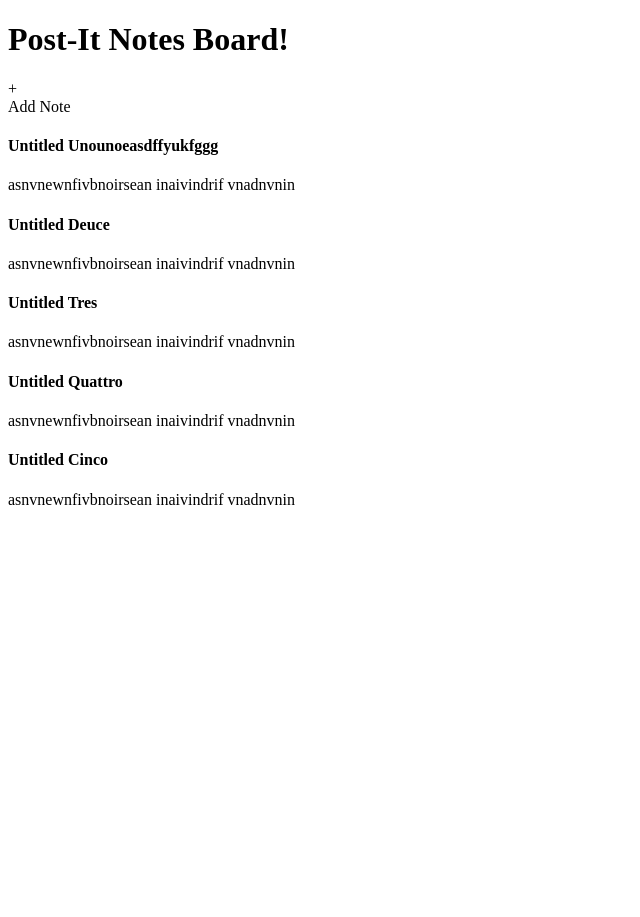
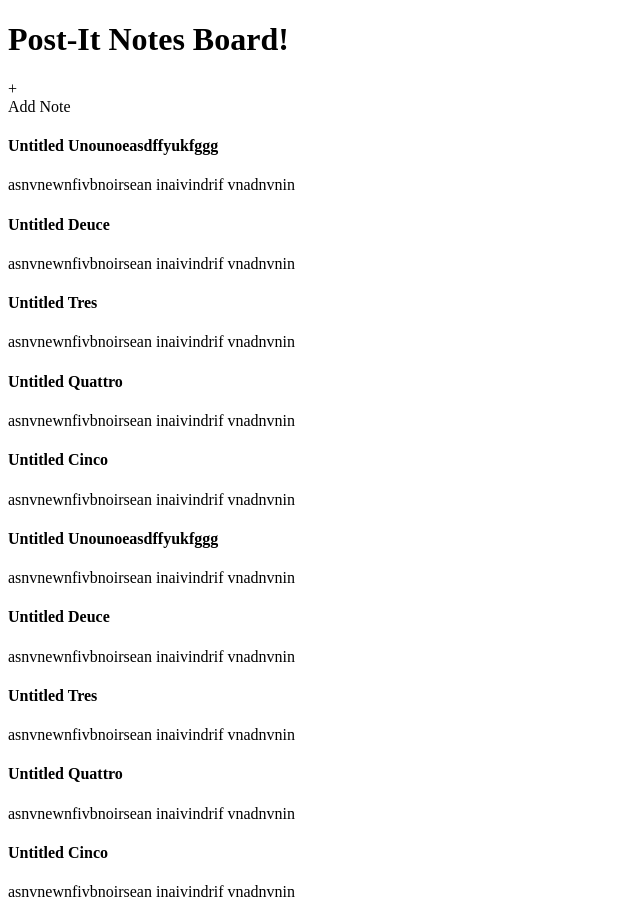
Before and after one commit to chadam189/post-it, a React app: page / in a window 1280 px wide. Shown: the whole page, without its empty margins (0-640 px from the left). Before the commit the page ends 800 px from the top, so only its background shows below. Built offline with nearby package versions, Linux system fonts and the light colour scheme; the HTML template or start-up script is replaced by a standard one.

Commit message:
Refactor header to be static and at top of page at all times

```diff
--- a/client/src/components/board.jsx
+++ b/client/src/components/board.jsx
@@ -6,6 +6,31 @@ class Board extends Component {
 		super(props);
 		this.state = {
 			notes: [
+			  {
+			  	title: 'Untitled Unounoeasdffyukfggg',
+			  	color: 'red',
+			  	content: "asnvnewnfivbnoirsean \ninaivindrif \nvnadnvnin "
+			  },
+			  {
+			  	title: 'Untitled Deuce',
+			  	color: 'orange',
+			  	content: 'asnvnewnfivbnoirsean \ninaivindrif \nvnadnvnin '
+			  },
+			  {
+			  	title: 'Untitled Tres',
+			  	color: 'green',
+			  	content: 'asnvnewnfivbnoirsean \ninaivindrif \nvnadnvnin '
+			  },
+			  {
+			  	title: 'Untitled Quattro',
+			  	color: 'blue',
+			  	content: 'asnvnewnfivbnoirsean \ninaivindrif \nvnadnvnin '
+			  },
+			  {
+			  	title: 'Untitled Cinco',
+			  	color: 'blue',
+			  	content: 'asnvnewnfivbnoirsean \ninaivindrif \nvnadnvnin '
+			  },
 			  {
 			  	title: 'Untitled Unounoeasdffyukfggg',
 			  	color: 'red',
--- a/client/src/components/header.jsx
+++ b/client/src/components/header.jsx
@@ -5,7 +5,7 @@ const Header = (props) => {
   	<div>
 			<div className="header">
 			  <h1>Post-It Notes Board!</h1>
-			  <div className="button-add-note">
+			  <div className="btn-add-note">
 			    <div className="add-note-plus">+</div>
 			    <div>Add Note</div>
 			  </div>
```
Also changed, not shown: 1 other file (tests, documents, lock files or other folders).
